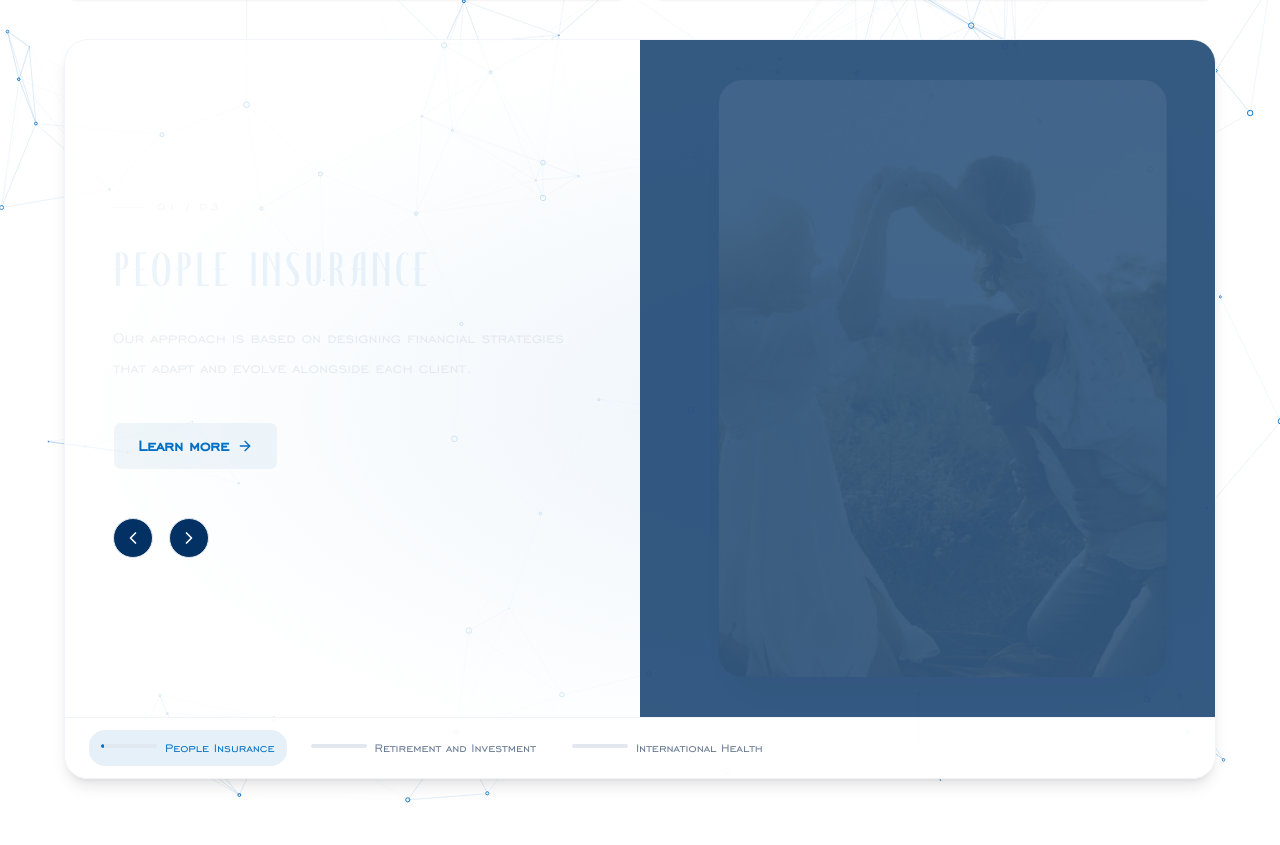
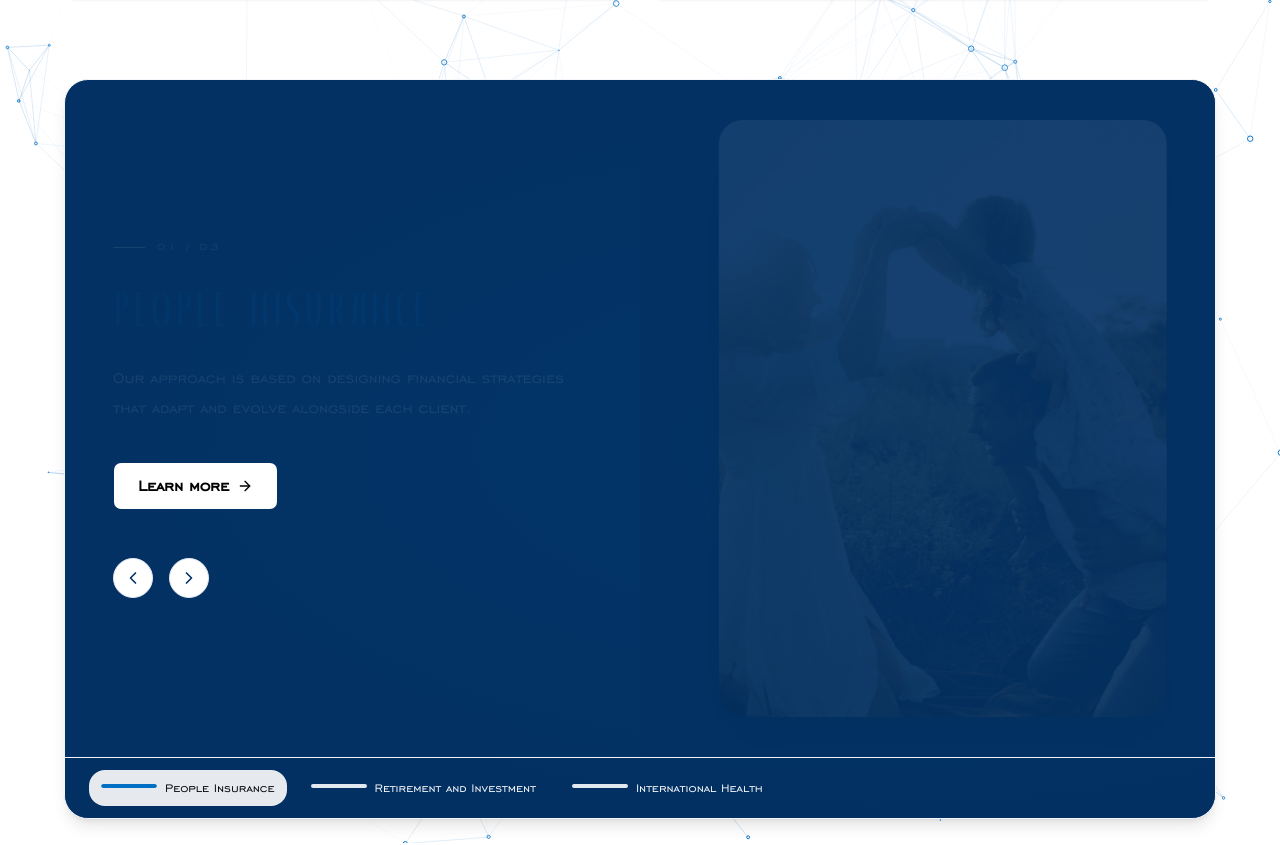
Before and after one commit to crcristian97/ifs-broker, a Next.js app: page /en in a window 1280 px wide. Shown: the part 1560-2405 px from the top of the page. Built offline with nearby package versions, Linux system fonts and the light colour scheme; no server answers; a web font is replaced by a local one; what world-atlas would draw is missing.

Commit message:
cambios en insurance

```diff
--- a/components/home/what-we-do-section.tsx
+++ b/components/home/what-we-do-section.tsx
@@ -46,7 +46,7 @@ export function WhatWeDoSection() {
           </FadeInUp>
         </div>
       </div>
-      <div className="mt-10">
+      <div className="mt-10 md:mt-20">
         <ElegantCarousel />
       </div>
     </section>
--- a/components/layout/hero-section.tsx
+++ b/components/layout/hero-section.tsx
@@ -1,6 +1,5 @@
 import { HeroSection } from "@/components/home/hero-section";
 import { WhatWeDoSection } from "@/components/home/what-we-do-section";
-import ServiceSection from "@/components/home/service";
 import { HeroPlanificacion } from "@/components/home/hero-planificacion";
 import HowWeWork from "@/components/home/how-we-work";
 import LogoCloudSection from "@/components/home/logo-cloud-demo";
--- a/components/layout/navbar.tsx
+++ b/components/layout/navbar.tsx
@@ -14,6 +14,13 @@ import { LanguageSwitcher } from "@/components/layout/language-switcher"
 gsap.registerPlugin(ScrollToPlugin)
 
 const fontStyle = { fontFamily: "var(--font-noto-sans)" } as const
+
+const navLinkPillClass = (isBlueTheme: boolean) =>
+  `relative rounded-lg px-3 py-2 text-[18px] font-normal transition-colors duration-200 ${
+    isBlueTheme
+      ? "text-[#033163] hover:bg-[#033163] hover:text-[#FEFEFE]"
+      : "text-[#FEFEFE] hover:bg-[#006FC4] hover:text-[#FEFEFE]"
+  }`
 
 const scrollToSection = (id: string) => {
   if (typeof window === "undefined") return
@@ -127,6 +134,7 @@ export function Navbar({ forceBlue = false }: NavbarProps) {
                     setActive={setActiveMenuItem}
                     active={activeMenuItem}
                     item={link.label}
+                    isBlueTheme={isBlueTheme}
                     className={
                       isBlueTheme
                         ? "text-[#033163] hover:text-[#033163]/80"
@@ -167,11 +175,7 @@ export function Navbar({ forceBlue = false }: NavbarProps) {
               <Link
                 key={link.key}
                 href={link.href}
-                className={`text-[18px] font-normal transition-colors ${
-                  isBlueTheme
-                    ? "text-[#033163] hover:text-[#033163]/80"
-                    : "text-[#FEFEFE] hover:text-[#FEFEFE]/80"
-                }`}
+                className={navLinkPillClass(isBlueTheme)}
                 style={fontStyle}
                 onClick={(event) => {
                   if (link.key === "nosotros" && pathname === "/") {
@@ -229,10 +233,10 @@ export function Navbar({ forceBlue = false }: NavbarProps) {
               <Link
                 key={link.key}
                 href={link.href}
-                className={`text-base font-medium transition-colors ${
+                className={`rounded-lg px-3 py-2 text-base font-medium transition-colors duration-200 ${
                   isBlueTheme
-                    ? "text-[#033163]/80 hover:text-[#033163]"
-                    : "text-[#FEFEFE] hover:text-[#FEFEFE]/85"
+                    ? "text-[#033163]/90 hover:bg-[#033163] hover:text-[#FEFEFE]"
+                    : "text-[#FEFEFE] hover:bg-[#006FC4] hover:text-[#FEFEFE]"
                 }`}
                 onClick={(event) => {
                   if (link.key === "nosotros" && pathname === "/") {
--- a/components/ui/button-terciary.tsx
+++ b/components/ui/button-terciary.tsx
@@ -5,6 +5,8 @@ import { cn } from "@/lib/utils"
 type ConocerMasButtonProps = {
   textButton: string
   size?: "sm" | "md"
+  /** default: fondo azul claro; onDark: blanco / negro, hover azul marca / blanco (p. ej. carrusel sobre fondo oscuro) */
+  variant?: "default" | "onDark"
   className?: string
   onClick?: () => void
   href?: string
@@ -14,35 +16,47 @@ type ConocerMasButtonProps = {
 export function ConocerMasButton({
   textButton,
   size = "md",
+  variant = "default",
   className,
   onClick,
   href,
   target,
 }: ConocerMasButtonProps) {
   const isSmall = size === "sm"
+  const isOnDark = variant === "onDark"
 
   const content = (
     <div
       className={cn(
-        "flex items-center justify-center gap-[8px] h-full  rounded-[7px]",
+        "flex h-full items-center justify-center gap-[8px] rounded-[7px]",
         isSmall ? "px-3 py-1.5" : "px-6 py-3",
+        isOnDark
+          ? "bg-white text-black transition-colors duration-200 group-hover:bg-[#006FC4] group-hover:text-white"
+          : "",
       )}
-      style={{
-        backgroundColor: "rgba(229, 238, 245, 0.6)",
-      }}
+      style={
+        isOnDark
+          ? undefined
+          : { backgroundColor: "rgba(229, 238, 245, 0.6)" }
+      }
     >
       <span
         className={cn(
-          "whitespace-nowrap font-bold cursor-pointer",
+          "cursor-pointer font-bold whitespace-nowrap",
           isSmall ? "text-xs" : "text-lg",
+          isOnDark && "text-inherit",
         )}
-        style={{ color: "#006FC4" }}
+        style={isOnDark ? undefined : { color: "#006FC4" }}
       >
         {textButton}
       </span>
-        <ArrowRight
-        className={cn("shrink-0", isSmall ? "w-3 h-3" : "w-4 h-4")}
-        style={{ color: "#006FC4" }}
+      <ArrowRight
+        className={cn(
+          "shrink-0",
+          isSmall ? "h-3 w-3" : "h-4 w-4",
+          isOnDark && "text-inherit",
+        )}
+        style={isOnDark ? undefined : { color: "#006FC4" }}
       />
     </div>
   )
@@ -54,7 +68,10 @@ export function ConocerMasButton({
         target={target}
         rel={target === "_blank" ? "noopener noreferrer" : undefined}
         className={cn(
-          "group relative flex items-stretch w-[200px] rounded-lg p-[1px] transition-opacity hover:opacity-90 active:opacity-80 cursor-pointer",
+          "group relative flex w-[200px] cursor-pointer items-stretch rounded-lg p-[1px]",
+          isOnDark
+            ? "transition-colors"
+            : "transition-opacity hover:opacity-90 active:opacity-80",
           isSmall ? "h-8" : "h-[48px]",
           className,
         )}
@@ -71,7 +88,10 @@ export function ConocerMasButton({
   return (
     <button
       className={cn(
-        "group relative flex items-stretch w-[200px] rounded-lg p-[1px] transition-opacity hover:opacity-90 active:opacity-80 cursor-pointer ",
+        "group relative flex w-[200px] cursor-pointer items-stretch rounded-lg p-[1px]",
+        isOnDark
+          ? "transition-colors"
+          : "transition-opacity hover:opacity-90 active:opacity-80",
         isSmall ? "h-8" : "h-[48px]",
         className,
       )}
--- a/components/ui/elegant-carousel.tsx
+++ b/components/ui/elegant-carousel.tsx
@@ -59,10 +59,8 @@ export default function ElegantCarousel() {
   const [currentIndex, setCurrentIndex] = useState(0);
   const [isTransitioning, setIsTransitioning] = useState(false);
   const [direction, setDirection] = useState<"next" | "prev">("next");
-  const [progress, setProgress] = useState(0);
   const [isPaused, setIsPaused] = useState(false);
   const intervalRef = useRef<ReturnType<typeof setInterval> | null>(null);
-  const progressRef = useRef<ReturnType<typeof setInterval> | null>(null);
   const touchStartX = useRef(0);
   const touchEndX = useRef(0);
 
@@ -74,7 +72,6 @@ export default function ElegantCarousel() {
       if (isTransitioning || index === currentIndex) return;
       setDirection(dir || (index > currentIndex ? "next" : "prev"));
       setIsTransitioning(true);
-      setProgress(0);
 
       setTimeout(() => {
         setCurrentIndex(index);
@@ -99,20 +96,12 @@ export default function ElegantCarousel() {
   useEffect(() => {
     if (isPaused) return;
 
-    progressRef.current = setInterval(() => {
-      setProgress((prev) => {
-        if (prev >= 100) return 100;
-        return prev + 100 / (SLIDE_DURATION / 50);
-      });
-    }, 50);
-
     intervalRef.current = setInterval(() => {
       goNext();
     }, SLIDE_DURATION);
 
     return () => {
       if (intervalRef.current) clearInterval(intervalRef.current);
-      if (progressRef.current) clearInterval(progressRef.current);
     };
   }, [currentIndex, isPaused, goNext]);
 
@@ -136,7 +125,7 @@ export default function ElegantCarousel() {
 
   return (
     <div
-      className="relative w-full max-w-6xl mx-auto rounded-3xl bg-white/80 shadow-lg overflow-hidden border border-slate-100"
+      className="relative w-full max-w-6xl mx-auto rounded-3xl bg-[#033163] shadow-lg overflow-hidden border border-slate-100"
       onMouseEnter={() => setIsPaused(true)}
       onMouseLeave={() => setIsPaused(false)}
       onTouchStart={handleTouchStart}
@@ -153,11 +142,11 @@ export default function ElegantCarousel() {
       <div className="relative z-10 grid grid-cols-1 md:grid-cols-2 gap-0 md:items-stretch">
         <div className="flex min-w-0 flex-col justify-center px-8 py-10 md:px-12 md:py-12 space-y-6">
           <div
-            className={`flex items-center text-xs font-medium tracking-[0.25em] uppercase text-slate-500 transition-opacity duration-500 ${
+            className={`flex items-center text-xs font-medium tracking-[0.25em] uppercase text-[#ffffff] transition-opacity duration-500 ${
               isTransitioning ? "opacity-0" : "opacity-100"
             }`}
           >
-            <span className="h-px w-8 bg-slate-300 mr-3" />
+            <span className="h-px w-8 bg-[#ffffff] mr-3" />
             <span>
               {String(currentIndex + 1).padStart(2, "0")} /{" "}
               {String(slides.length).padStart(2, "0")}
@@ -178,7 +167,7 @@ export default function ElegantCarousel() {
               {currentSlide.title}
             </h2>
             <p
-              className={`break-words text-2xl font-regular text-[#033163] transition-opacity duration-500 ${
+              className={`break-words text-2xl font-regular text-[#ffffff] transition-opacity duration-500 ${
                 isTransitioning ? "opacity-0" : "opacity-100"
               }`}
             >
@@ -187,7 +176,7 @@ export default function ElegantCarousel() {
           </div>
 
           <p
-            className={`w-full max-w-none text-base md:text-lg text-[#033163] leading-relaxed transition-opacity duration-500 ${
+            className={`w-full max-w-none text-base md:text-lg text-[#ffffff] leading-relaxed transition-opacity duration-500 ${
               isTransitioning ? "opacity-0" : "opacity-100"
             }`}
           >
@@ -195,20 +184,24 @@ export default function ElegantCarousel() {
           </p>
 
           <div className="mt-4">
-            <ConocerMasButton textButton={currentSlide.buttonText} href={currentSlide.buttonHref}   />
+            <ConocerMasButton
+              textButton={currentSlide.buttonText}
+              href={currentSlide.buttonHref}
+              variant="onDark"
+            />
           </div>
 
           <div className="mt-6 flex items-center gap-4">
             <button
               onClick={goPrev}
-              className="inline-flex h-10 w-10 items-center justify-center rounded-full border border-slate-200 bg-[#033163] text-[#FEFEFE] hover:bg-slate-50 hover:text-slate-900 focus-visible:outline-none focus-visible:ring-2 focus-visible:ring-[#006FC4] focus-visible:ring-offset-2 transition-colors cursor-pointer"
+              className="inline-flex h-10 w-10 cursor-pointer items-center justify-center rounded-full border border-slate-200 bg-[#ffffff] text-[#033163] transition-colors hover:bg-slate-50 hover:text-black focus-visible:outline-none focus-visible:ring-2 focus-visible:ring-[#006FC4] focus-visible:ring-offset-2"
               aria-label="Previous slide"
             >
               <ChevronLeft className="h-5 w-5" />
             </button>
             <button
               onClick={goNext}
-              className="inline-flex h-10 w-10 items-center justify-center rounded-full border border-slate-200 bg-[#033163] text-[#FEFEFE] hover:bg-slate-50 hover:text-slate-900 focus-visible:outline-none focus-visible:ring-2 focus-visible:ring-[#006FC4] focus-visible:ring-offset-2 transition-colors cursor-pointer"
+              className="inline-flex h-10 w-10 cursor-pointer items-center justify-center rounded-full border border-slate-200 bg-[#ffffff] text-[#033163] transition-colors hover:bg-slate-50 hover:text-black focus-visible:outline-none focus-visible:ring-2 focus-visible:ring-[#006FC4] focus-visible:ring-offset-2"
               aria-label="Next slide"
             >
               <ChevronRight className="h-5 w-5" />
@@ -219,7 +212,7 @@ export default function ElegantCarousel() {
         <div className="relative flex min-h-[280px] h-80 items-center justify-center bg-[#033163]/80 py-8 md:min-h-[420px] md:h-full md:py-10">
           <Link
             href={currentSlide.buttonHref}
-            className={`group relative block w-[88%] max-w-md aspect-[3/4] rounded-3xl overflow-hidden shadow-2xl bg-slate-900/5 outline-none transition-all duration-500 focus-visible:ring-2 focus-visible:ring-[#006FC4] focus-visible:ring-offset-2 ${
+            className={`group relative block w-[88%] max-w-md aspect-[3/4] rounded-3xl overflow-hidden shadow-2xl bg-[#ffffff]/5 outline-none transition-all duration-500 focus-visible:ring-2 focus-visible:ring-[#006FC4] focus-visible:ring-offset-2 ${
               isTransitioning
                 ? direction === "next"
                   ? "opacity-0 translate-x-4"
@@ -246,29 +239,33 @@ export default function ElegantCarousel() {
         </div>
       </div>
 
-      <div className="relative z-10 border-t border-slate-100 bg-white/80 px-4 py-3 md:px-6">
+      <div className="relative z-10 border-t border-slate-100 bg-[#033163]/80 px-4 py-3 md:px-6">
         <div className="flex flex-wrap gap-2 md:gap-3">
           {slides.map((slide, index) => (
             <button
               key={index}
               onClick={() => goToSlide(index)}
-              className={`group flex min-w-0 max-w-full items-start gap-2 rounded-2xl px-3 py-2 text-left text-xs md:text-sm transition-all sm:max-w-[calc(50%-0.25rem)] md:max-w-[calc(33.333%-0.5rem)] lg:max-w-none ${
+              className={`group flex min-w-0 max-w-full items-start gap-2 rounded-2xl px-3 py-2 text-left text-xs transition-all md:text-sm sm:max-w-[calc(50%-0.25rem)] md:max-w-[calc(33.333%-0.5rem)] lg:max-w-none ${
                 index === currentIndex
-                  ? "bg-[#006FC4]/10 text-[#006FC4]"
-                  : "text-slate-500 hover:bg-slate-100/80"
+                  ? "bg-white/90 text-black"
+                  : "text-[#ffffff] hover:bg-white/90 hover:text-black"
               }`}
               aria-label={`Go to slide ${index + 1}`}
             >
               <div className="mt-1.5 h-1 w-10 shrink-0 rounded-full bg-slate-200 overflow-hidden sm:w-14">
                 <div
-                  className="h-full rounded-full bg-[#006FC4] transition-[width] duration-150"
+                  className={
+                    index === currentIndex
+                      ? "h-full w-full rounded-full bg-[#006FC4]"
+                      : "h-full rounded-full bg-[#006FC4] transition-[width] duration-150"
+                  }
                   style={{
                     width:
                       index === currentIndex
-                        ? `${progress}%`
+                        ? "100%"
                         : index < currentIndex
-                        ? "100%"
-                        : "0%",
+                          ? "100%"
+                          : "0%",
                   }}
                 />
               </div>
--- a/components/ui/navbar-menu.tsx
+++ b/components/ui/navbar-menu.tsx
@@ -20,20 +20,23 @@ export const MenuItem = ({
   item,
   children,
   className,
+  isBlueTheme,
 }: {
   setActive: (item: string | null) => void;
   active: string | null;
   item: string;
   children?: React.ReactNode;
   className?: string;
+  isBlueTheme?: boolean;
 }) => {
+  const activeBg = isBlueTheme ? "bg-[#033163]" : "bg-[#006FC4]";
   return (
     <div
       onMouseEnter={() => setActive(item)}
       onMouseLeave={() => setActive(null)}
       className={cn(
         "relative rounded-lg transition-colors duration-200",
-        active === item && "bg-[#006FC4] px-3 py-2",
+        active === item && cn("px-3 py-2", activeBg),
       )}
     >
       <motion.p
@@ -66,7 +69,12 @@ export const MenuItem = ({
             <motion.div
               transition={transition}
               layoutId="active" // layoutId ensures smooth animation
-              className="overflow-hidden rounded-2xl border border-[#006FC4]/40 bg-[#006FC4] shadow-xl"
+              className={cn(
+              "overflow-hidden rounded-2xl shadow-xl",
+              isBlueTheme
+                ? "border border-[#033163]/40 bg-[#033163]"
+                : "border border-[#006FC4]/40 bg-[#006FC4]",
+            )}
             >
               <motion.div
                 layout // layout ensures smooth animation
```
